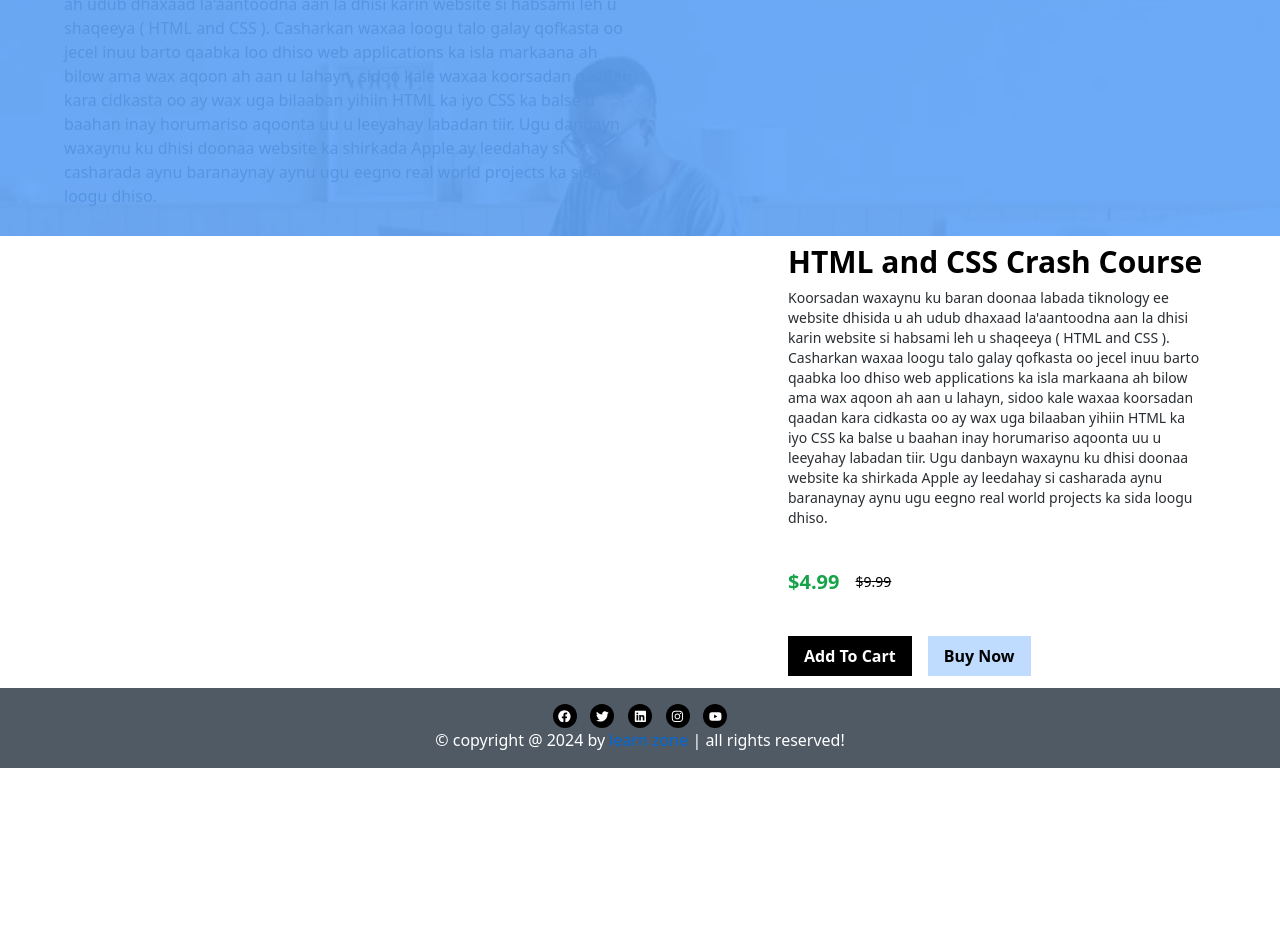
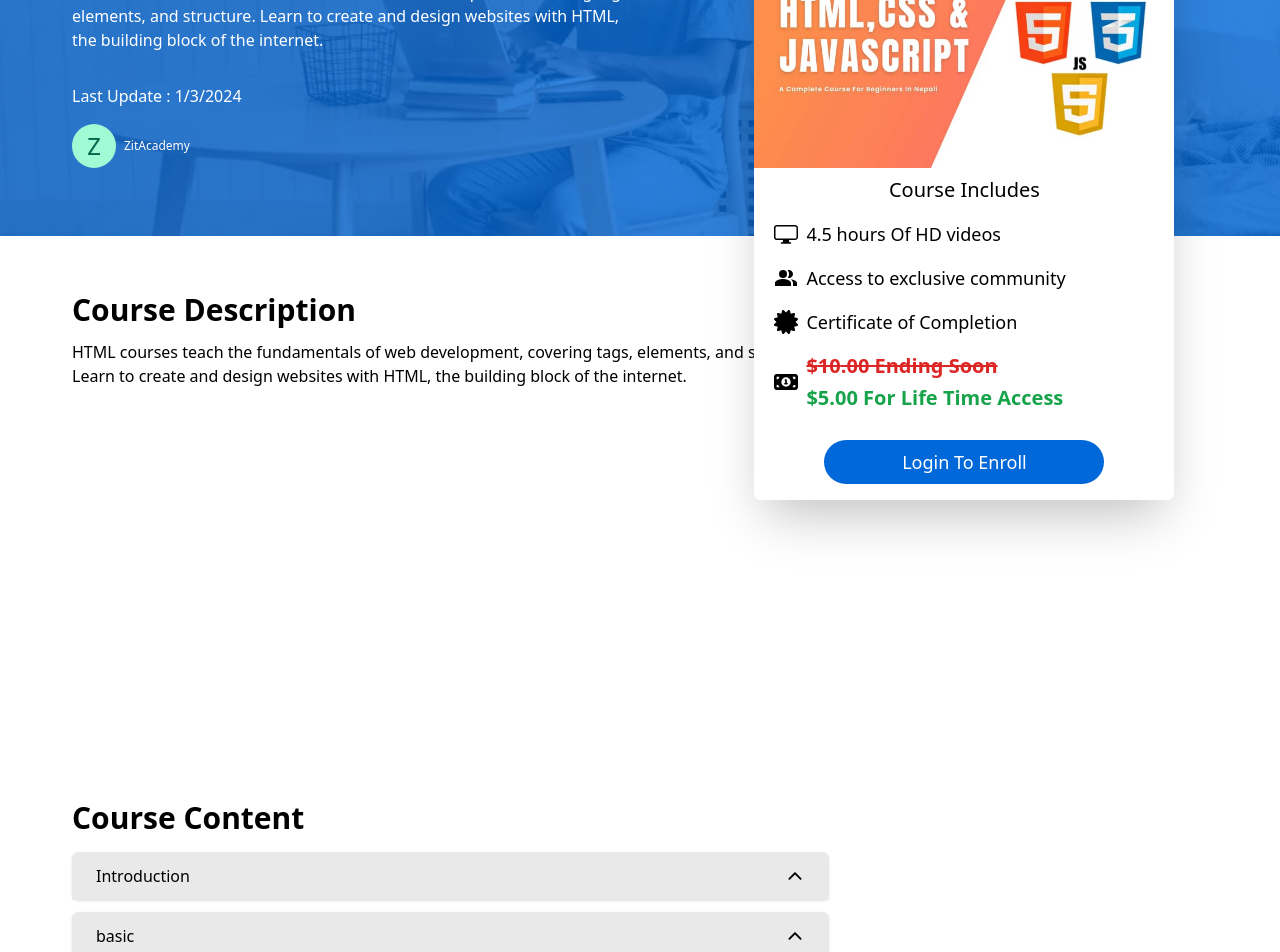
Before and after one commit to abdikadirqulle/Learnzone, a React (Vite) app: page /courses/1 in a window 1280 px wide. Shown: the part 180-1132 px from the top of the page. Before the commit the page ends 948 px from the top, so only its background shows below. Built offline with nearby package versions, Linux system fonts and the light colour scheme; no server answers.

Commit message:
✨course Details

```diff
--- a/src/assets/courses/courses.js
+++ b/src/assets/courses/courses.js
@@ -15,13 +15,15 @@ export const coursesList = [
     id: 1,
     name: "HTML and CSS Crash Course",
     image: html,
-    price: 4,
-    oldPrice: 9,
+    price: 5,
+    oldPrice: 10,
     rate: 4.6,
     teacherName: "ZitAcademy",
+    chapters: "",
+    Lesson: "",
     courseHoure: "4.5 hours",
     description:
-      "Koorsadan waxaynu ku baran doonaa labada tiknology ee website dhisida u ah udub dhaxaad la'aantoodna aan la dhisi karin website si habsami leh u shaqeeya ( HTML and CSS ).            Casharkan waxaa loogu talo galay qofkasta oo jecel inuu barto qaabka loo dhiso web applications ka isla markaana ah bilow ama wax aqoon ah aan u lahayn, sidoo kale waxaa koorsadan qaadan kara cidkasta oo ay wax uga bilaaban yihiin HTML ka iyo CSS ka balse u baahan inay horumariso aqoonta uu u leeyahay labadan tiir.             Ugu danbayn waxaynu ku dhisi doonaa website ka shirkada Apple ay leedahay si casharada aynu baranaynay aynu ugu eegno real world projects ka sida loogu dhiso.",
+      "HTML courses teach the fundamentals of web development, covering tags, elements, and structure. Learn to create and design websites with HTML, the building block of the internet.    ",
     courseVideoLink:
       "https://www.youtube.com/watch?v=k5cHhCC4H5Y&ab_channel=ZitAcademy",
   },
@@ -29,10 +31,12 @@ export const coursesList = [
     id: 2,
     name: "Javascript for Beginners",
     image: javascript,
-    price: 9,
-    oldPrice: 19,
+    price: 10,
+    oldPrice: 20,
     rate: 4.8,
     teacherName: "Dugsiiye",
+    chapters: "",
+    Lesson: "",
     courseHoure: "5.5 hours",
     description: "Ku Baro JavaScript luqada soomaliga somali programmers ",
     courseVideoLink:
@@ -42,10 +46,12 @@ export const coursesList = [
     id: 3,
     name: "Python for Beginners",
     image: python,
-    price: 14,
-    oldPrice: 19,
+    price: 15,
+    oldPrice: 20,
     rate: 4.9,
     teacherName: "CodeWithOmar",
+    chapters: "",
+    Lesson: "",
     courseHoure: "5.1 hours",
     description:
       "Course kaan waxaan ku baran doonnaa luqada ugu caansan programming-ka taa oo ah Python.    Course kaan  waxaa bixin doona intiisa badan Mr Sharafdin inta kalena aniga oo ah Eng Omar Tood. waxaad ku baran doontaa wax walba oo aad u baahan tahay si aad u qorto program Python ah, inagoo ka bilaabeyna bilow.",
@@ -56,10 +62,12 @@ export const coursesList = [
     id: 9,
     name: "Flutter Mobile App Development",
     image: flutter,
-    price: 17,
-    oldPrice: 29,
+    price: 18,
+    oldPrice: 30,
     rate: 4.8,
     teacherName: "Ahmedtiger",
+    chapters: "",
+    Lesson: "",
     courseHoure: "3 hours",
     description:
       "In this course, you'll learn how to use Flutter to quickly develop high-quality, interactive mobile applications for iOS and Android devices",
@@ -70,10 +78,12 @@ export const coursesList = [
     id: 5,
     name: "Computer Networking Course",
     image: networking,
-    price: 9,
-    oldPrice: 14,
+    price: 10,
+    oldPrice: 15,
     rate: 4.8,
     teacherName: "freeCodeCamp",
+    chapters: "",
+    Lesson: "",
     courseHoure: "9 hours",
     description:
       "This full college-level computer networking course will prepare you to configure, manage, and troubleshoot computer networks. It will also help you prepare for CompTIA's Network+ exam.",
@@ -85,10 +95,12 @@ export const coursesList = [
     id: 6,
     name: "Full forex course",
     image: forex,
-    price: 12,
+    price: 10,
     oldPrice: 15,
     rate: 4.6,
     teacherName: "Moalimuufx",
+    chapters: "",
+    Lesson: "",
     courseHoure: "2.5 hours",
     description:
       "Muuqaalkaan Dheer Waxa aan kusoo koobay, macluumaad soo koobaya dhammaan waxyaalaha muhiimka ah ee ay tahay in qofkasta oo Trader ah uu ogaado ka hor inta uusan suuqan si full time ah u dhex galin. ",
@@ -99,10 +111,12 @@ export const coursesList = [
     id: 4,
     name: "C++ Tutorial for Beginners ",
     image: cpp,
-    price: 7,
-    oldPrice: 14,
+    price: 8,
+    oldPrice: 15,
     rate: 4.6,
     teacherName: "ProgrammingwithMosh",
+    chapters: "",
+    Lesson: "",
     courseHoure: "1 hours",
     description:
       "Learn C++ basics in 1 hour! 🚀 This beginner-friendly tutorial is your fast start for this powerful language.",
@@ -113,12 +127,15 @@ export const coursesList = [
     id: 7,
     name: "C Programming Tutorial for Beginners",
     image: c,
-    price: 9,
-    oldPrice: 19,
+    price: 5,
+    oldPrice: 15,
     rate: 4.7,
     teacherName: "freeCodeCamp",
+    chapters: "",
+    Lesson: "",
     courseHoure: "4 hours",
-    description: "welcome",
+    description:
+      "C programming is used to develop software applications and operating systems. Learn C programming online with courses to build your skills and advance your career.",
     courseVideoLink:
       "https://www.youtube.com/watch?v=KJgsSFOSQv0&ab_channel=freeCodeCamp.org",
   },
@@ -126,10 +143,12 @@ export const coursesList = [
     id: 12,
     name: "Git and Github",
     image: git,
-    price: 12,
+    price: 8,
     oldPrice: 15,
     rate: 4.6,
     teacherName: "Abdifitah abdilahi",
+    chapters: "",
+    Lesson: "",
     courseHoure: "2 hours",
     description: "Git and GitHub Somali - Full Course",
     courseVideoLink:
--- a/src/components/courses/CourseDetails.jsx
+++ b/src/components/courses/CourseDetails.jsx
@@ -1,12 +1,23 @@
 
-import { useParams } from "react-router-dom"
+import { Link, useParams } from "react-router-dom"
 import { coursesList } from "../../assets/courses/courses";
 import ReactPlayer from "react-player";
 import courseBgImg from "../../assets/images/course-bg.webp"
-import { useEffect } from "react";
+import { useEffect, useState } from "react";
+import { useUser } from "@clerk/clerk-react";
+
+import { IoIosArrowDown, IoIosArrowUp } from "react-icons/io";
+import { GoListOrdered } from "react-icons/go";
+import { BsDisplay } from "react-icons/bs";
+import { MdPeopleAlt } from "react-icons/md";
+import { FaCertificate } from "react-icons/fa";
+import { FaMoneyBill1 } from "react-icons/fa6";
+
 const CourseDetails = () => {
+
     const { id } = useParams();
     const course = coursesList.find(course => course.id === parseInt(id));
+    const {user} = useUser();
 
     useEffect(() => {
         window.scrollTo({
@@ -15,56 +26,136 @@ const CourseDetails = () => {
           });
     },[])
 
+    const contentList = [
+        {
+          id: 1,
+          title: "Introduction",
+          description: "Welcome to introduction",
+        },
+        {
+          id: 2,
+          title: "basic",
+          description: "Welcome to basic",
+        },
+        {
+          id: 3,
+          title: "Projects",
+          description: "Welcome to projects",
+        },
+      ];
+
+
     if (!course) {
       return <div>Product not found!</div>;
     }
+
+
+
     return (
-        <div className="space-y-2 pt-[3rem]">
+      <div className="relative space-y-2 pt-[3rem]">
         {/* cover img and txt */}
-            <div className="relative w-full h-[23rem] bg-cover bg-no-repeat bg-center"
-            // style={{backgroundImage: `url('${courseBgImg}')`}}
-            style={{background: `url(${courseBgImg}) 0% 0% / cover no-repeat`}}
+        <div
+          className="relative w-full md:h-[23rem] bg-cover bg-no-repeat bg-center"
+          style={{
+            backgroundImage: `linear-gradient(rgb(0 104 217/80%), rgb(0 104 217/80%)) ,
+            url(${courseBgImg})`,
+          }}
         >
-            <div className="flex flex-col max-w-6xl mx-auto py-16 z-50">
-                <div className="w-1/2">
-                <h1 className="text-3xl text-white font-bold ">{course.name}</h1>
+          <div className="px-2 flex flex-col gap-4 h-full max-w-6xl mx-auto py-16 z-50">
+            <div className="md:w-1/2 text-white space-y-3">
+              <h1 className="text-3xl  font-bold ">{course.name}</h1>
               <p>{course.description}</p>
+            </div>
+            <span className="pt-4 text-white font-normal">
+              Last Update : 1/3/2024
+            </span>
+            <div className="flex items-center gap-2">
+              <span
+                className="rounded-full w-11 h-11 cursor-pointer bg-[#A0FAD3]
+              flex justify-center items-center text-2xl text-[#00674C] capitalize"
+              >
+                {course.teacherName.charAt(0)}
+              </span>
+              <p className="text-xs  font-light text-white capitalize">
+                {course.teacherName}
+              </p>
             </div>
           </div>
 
+          {/* absulate */}
+          <div className="md:absolute md:top-[3rem] md:right-[7%] rounded-md overflow-hidden
+           bg-white mx-4 shadow-2xl md:w-[420px] px-3 md:px-0">
+            <img
+              alt="SA"
+              loading="lazy"
+              width="500"
+              height="300"
+              decoding="async"
+              data-nimg="1"
+              src={course.image}
+            />
+            {/*  */}
 
-            <div className="absolute inset-0 w-full h-full bg-blue-400 bg-opacity-90"></div>
+            <p className="text-center text-xl pt-2 font-medium">
+              Course Includes
+            </p>
+            {/*  */}
+            <div className="flex flex-col gap-4 mt-4 px-5">
+              <div className="flex items-center gap-2">
+                <BsDisplay className="w-6 h-6" />
+                <p className="text-lg">{course.courseHoure} Of HD videos</p>
+              </div>
+              <div className="flex items-center gap-2">
+                <MdPeopleAlt className="w-6 h-6" />
+                <p className="text-lg">Access to exclusive community</p>
+              </div>
+              <div className="flex items-center gap-2">
+                <FaCertificate className="w-6 h-6" />
+                <p className="text-lg">Certificate of Completion</p>
               </div>
 
-      <div className="max-w-6xl mx-auto px-2 pb-3 ">
-        <div className="flex flex-col gap-10">
-          <div className="flex flex-col gap-4 lg:flex-row ">
-            {/* course video */}
-            <div className="md:col-span-2 lg:w-2/3 h-full">
-              <ReactPlayer url={course.courseVideoLink} controls width="" height="400px"/>
+              <div className="flex items-center gap-2">
+                <FaMoneyBill1 className="w-6 h-6" />
+                <div className="flex flex-col gap-1">
+                  <h1 className="font-semibold text-xl line-through text-red-600">
+                    ${course.oldPrice}.00 Ending Soon
+                  </h1>
+                  <h1 className="font-semibold text-xl text-green-600">
+                    ${course.price}.00 For Life Time Access
+                  </h1>
                 </div>
-
-            {/* desc */}
-            <div className="flex flex-col gap-10 lg:w-2/5">
-              <div className="flex flex-col gap-2">
-                <h1 className="text-3xl font-bold">{course.name}</h1>
-                <p className="text-secondary text-sm font-light">
-                  {course.description}
-                </p>
-              </div>
-              {/* qeybta add to card */}
-              <div className="flex flex-col gap-10 ">
-                <div className="flex gap-4 items-center">
-                <p className="text-xl font-bold text-green-600 ">${course.price}.99</p>
-                <p className="text-sm line-through">${course.oldPrice}.99</p>
-                </div>
-
-                <div className="flex items-center gap-4">
-                    <button className="text-center bg-black text-white font-semibold px-4 py-2 ">Add To Cart</button>
-                    <button className="text-center bg-blue-200 text-black font-semibold px-4 py-2 ">Buy Now</button>
               </div>
             </div>
 
+            {/*  */}
+            <Link to={`/${!user ? "sign-in" : "/"}`} className="mt-3">
+              <button className="font-medium px-3 py-2 my-4  w-2/3 bg-primaryBlue text-white rounded-full text-lg hover:bg-blue-500">
+                {!user ? "Login To Enroll" : "Enroll Now"}
+              </button>
+            </Link>
+          </div>
+        </div>
+
+        <div className="max-w-6xl mx-auto pt-[3rem] px-2">
+          <div className="flex flex-col lg:w-2/3 gap-3">
+            <h1 className="text-3xl font-semibold">Course Description</h1>
+            <p>{course.description}</p>
+            <div className=" py-2 hover:z-50">
+              <ReactPlayer width="100%" controls url={course.courseVideoLink} />
+            </div>
+
+            <div className="flex flex-col gap-4 pt-3">
+              <h1 className="text-3xl font-bold">Course Content</h1>
+
+              <div className="flex flex-col gap-3 pb-[5rem]">
+                {contentList.map((content) => (
+                  <CourseContent
+                    title={content.title}
+                    description={content.description}
+                    id={content.id}
+                    key={content.id}
+                  />
+                ))}
               </div>
             </div>
           </div>
@@ -74,3 +165,43 @@ const CourseDetails = () => {
 }
 
 export default CourseDetails
+
+
+
+// eslint-disable-next-line react/prop-types
+export const CourseContent = ({title, id}) => {
+    const [isOpen, setIsOpen] = useState(false);
+
+    const handelOpen = () => {
+        setIsOpen(!isOpen)
+      }
+
+    return (
+      <div className="flex shadow flex-col  rounded-md" key={id}>
+        <div
+          className={`flex justify-between items-center px-6  bg-[#E9E9E9]
+                cursor-pointer py-3 ${open ? "rounded-t-md" : "rounded-md "}`}
+          onClick={handelOpen}
+        >
+          <h3>{title}</h3>
+          {isOpen ? (
+            <IoIosArrowDown className="cursor-pointer w-5 h-5" />
+          ) : (
+            <IoIosArrowUp className="cursor-pointer w-5 h-5" />
+          )}
+        </div>
+        {isOpen && (
+          <div className="px-5 py-3 rounded-b-md ">
+            <div className="flex items-center justify-between">
+              <div className="flex items-center gap-2">
+                <GoListOrdered className="w-5 h-5 " />
+                <p className="text-lg">Video List</p>
+              </div>
+
+              <p className="text-lg">Time</p>
+            </div>
+          </div>
+        )}
+      </div>
+    );
+}
```
Also changed, not shown: src/components/courses/Courses.jsx (+6 -5 lines), src/components/header/Header.jsx (+4 -4 lines), src/index.css (line endings or trailing spaces). Lines whose indentation alone changed are shown as unchanged.
